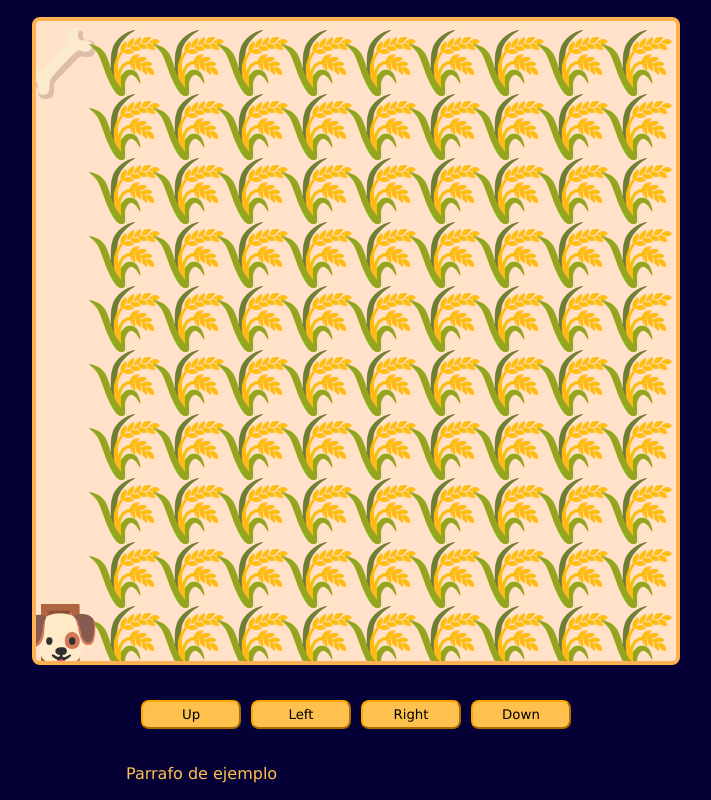
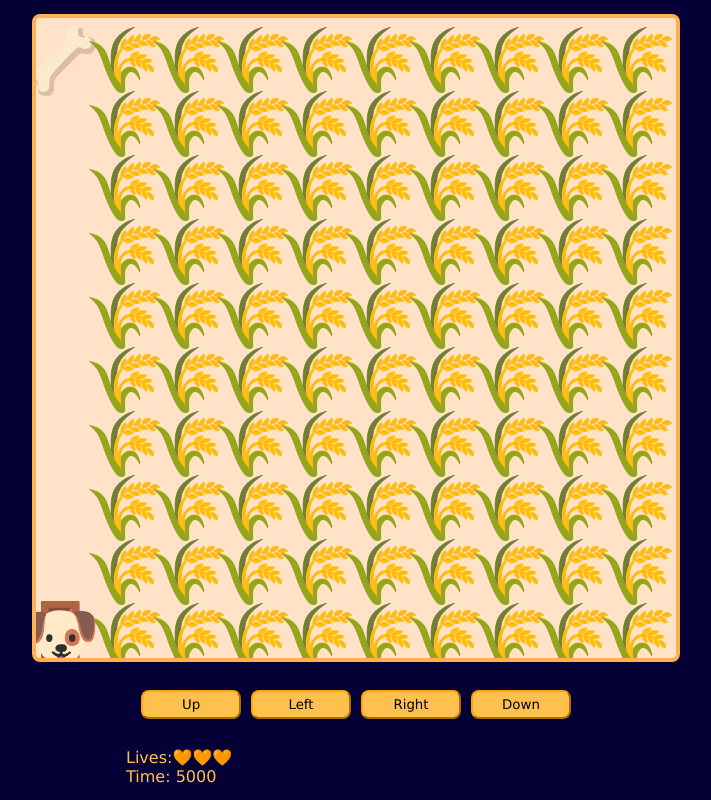
Before and after one commit to LorenaSTN/Videogame_JS, a plain HTML site: page index.html in a window 1280 px wide. Shown: the whole page, without its empty margins (284-995 px from the left). Drawn offline with Linux system fonts and the light colour scheme.

Commit message:
timer + lives

```diff
--- a/game.js
+++ b/game.js
@@ -4,14 +4,29 @@ const btnUp = document.querySelector("#up");
 const btnLeft = document.querySelector("#left");
 const btnRight = document.querySelector("#right");
 const btnDown = document.querySelector("#down");
+const livesContainer = document.querySelector("#lives");
+const timeContainer = document.querySelector("#time");
 
 let canvasSize;
 let elementsSize;
+let level = 0;
+let lives = 3;
+
+let timeStart;
+let timePlayer;
+let timeInterval;
 
 const playerPosition = {
   x: undefined,
   y: undefined,
 };
+
+const bonePosition = {
+  x: undefined,
+  y: undefined,
+};
+
+let grassPositions = [];
 
 window.addEventListener("load", setCanvasSize);
 window.addEventListener("resize", setCanvasSize);
@@ -35,11 +50,23 @@ function startGame() {
   context.font = elementsSize + "px Verdana";
   context.textAlign = "end";
 
-  const map = maps[0];
+  const map = maps[level];
+
+  if (!map) {
+    winGame();
+    return;
+  }
+
+  if (!timeStart) {
+    timeStart = Date.now();
+    timeInterval = setInterval(showTime, 100);
+  }
   const mapRows = map.trim().split("\n");
   const mapRowCols = mapRows.map((row) => row.trim().split(""));
-  console.log(map, mapRows, mapRowCols);
 
+  showLives();
+
+  grassPositions = [];
   context.clearRect(0, 0, canvasSize, canvasSize);
 
   mapRowCols.forEach((row, rowI) => {
@@ -53,6 +80,14 @@ function startGame() {
           playerPosition.x = posX;
           playerPosition.y = posY;
         }
+      } else if (col == "I") {
+        bonePosition.x = posX;
+        bonePosition.y = posY;
+      } else if (col == "X") {
+        grassPositions.push({
+          x: posX,
+          y: posY,
+        });
       }
 
       context.fillText(emoji, posX, posY);
@@ -63,11 +98,64 @@ function startGame() {
 }
 
 function movePlayer() {
+  const boneCollisionX =
+    playerPosition.x.toFixed(3) == bonePosition.x.toFixed(3);
+  const boneCollisionY =
+    playerPosition.y.toFixed(3) == bonePosition.y.toFixed(3);
+  const boneCollision = boneCollisionX && boneCollisionY;
+
+  if (boneCollision) {
+    levelWin();
+  }
+
+  const grassCollision = grassPositions.find((grass) => {
+    const grassCollisionX = grass.x.toFixed(3) == playerPosition.x.toFixed(3);
+    const grassCollisionY = grass.y.toFixed(3) == playerPosition.y.toFixed(3);
+    return grassCollisionX && grassCollisionY;
+  });
+
+  if (grassCollision) {
+    looseLevel();
+  }
+
   context.fillText(emojis["PLAYER"], playerPosition.x, playerPosition.y);
 }
 
+function levelWin() {
+  level++;
+  startGame();
+}
+
+function looseLevel() {
+  lives--;
+
+  if (lives <= 0) {
+    level = 0;
+    lives = 3;
+    timeStart = undefined;
+  }
+
+  playerPosition.x = undefined;
+  playerPosition.y = undefined;
+  startGame();
+}
+
+function winGame() {
+  clearInterval(timeInterval);
+}
+
+function showLives() {
+  const heartsArray = Array(lives).fill(emojis["HEART"]);
+
+  livesContainer.innerHTML = "";
+  heartsArray.forEach((heart) => (livesContainer.innerHTML += heart));
+}
+
+function showTime() {
+  timeContainer.innerHTML = Date.now() - timeStart;
+}
+
 window.addEventListener("keydown", moveByKeys);
-
 btnUp.addEventListener("click", moveUp);
 btnLeft.addEventListener("click", moveLeft);
 btnRight.addEventListener("click", moveRight);
--- a/index.html
+++ b/index.html
@@ -18,7 +18,8 @@
       </div>
 
       <div class="messages">
-        <p>Parrafo de ejemplo</p>
+        <p>Lives:<span id="lives"></span></p>
+        <p>Time: <span id="time"></span></p>
       </div>
     </div>
 
--- a/maps.js
+++ b/maps.js
@@ -7,6 +7,7 @@ const emojis = {
   BOMB_COLLISION: "💥",
   GAME_OVER: "👎",
   WIN: "🏆",
+  HEART: "🧡",
 };
 const maps = [];
 maps.push(`
@@ -45,3 +46,15 @@ maps.push(`
   XX-----OXX
   XXXXXXXXXX
 `);
+maps.push(`
+  O--XXXXXXX
+  XX-XXXXXXX
+  XX----XXXX
+  XXXXX-XXXX
+  XXXXX-XXXX
+  XXXXX--XXX
+  XXXXXX-XXX
+  XX-----XXX
+  XX-XXXXXXX
+  XX---IXXXX
+`);
```
